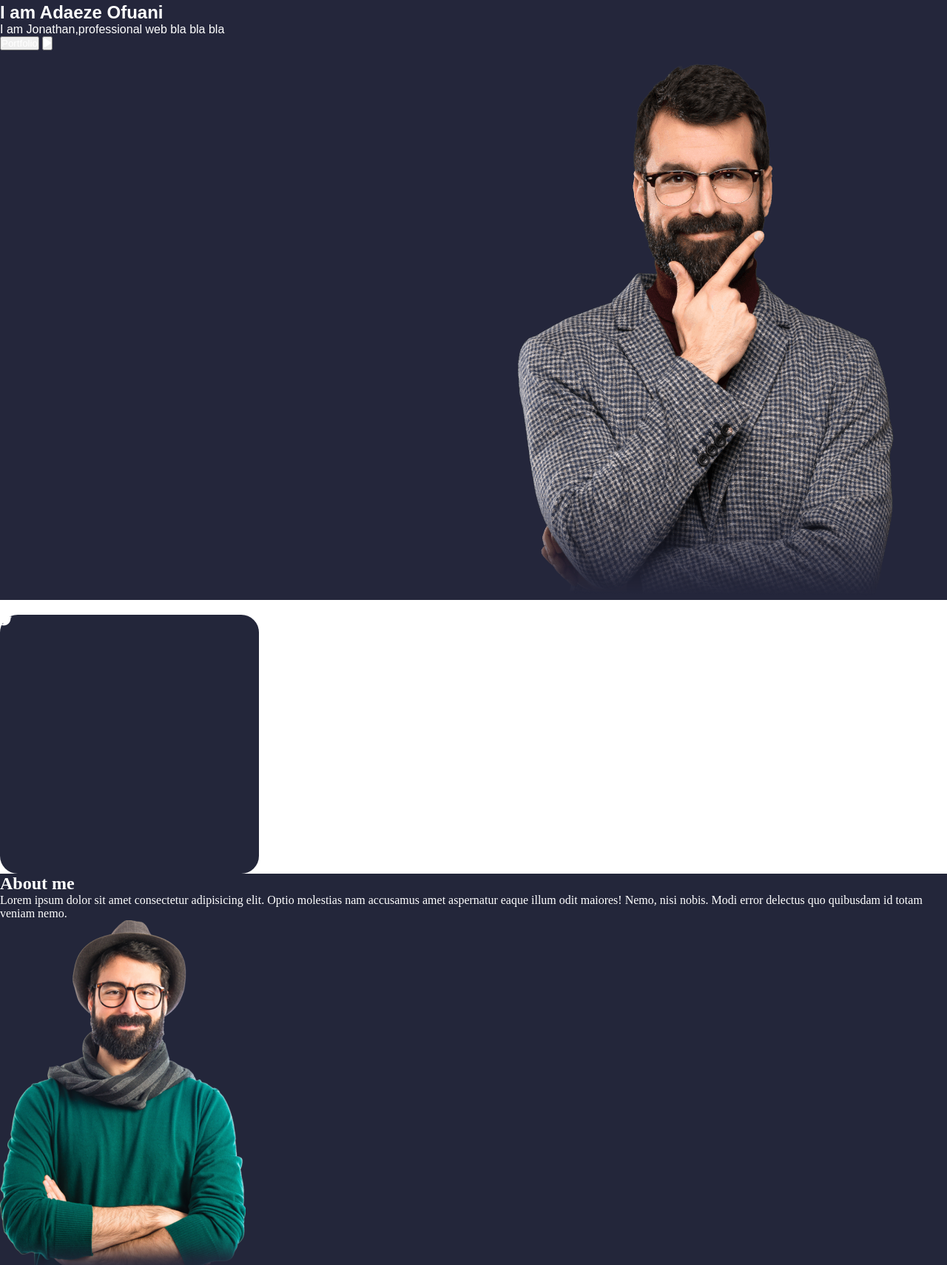
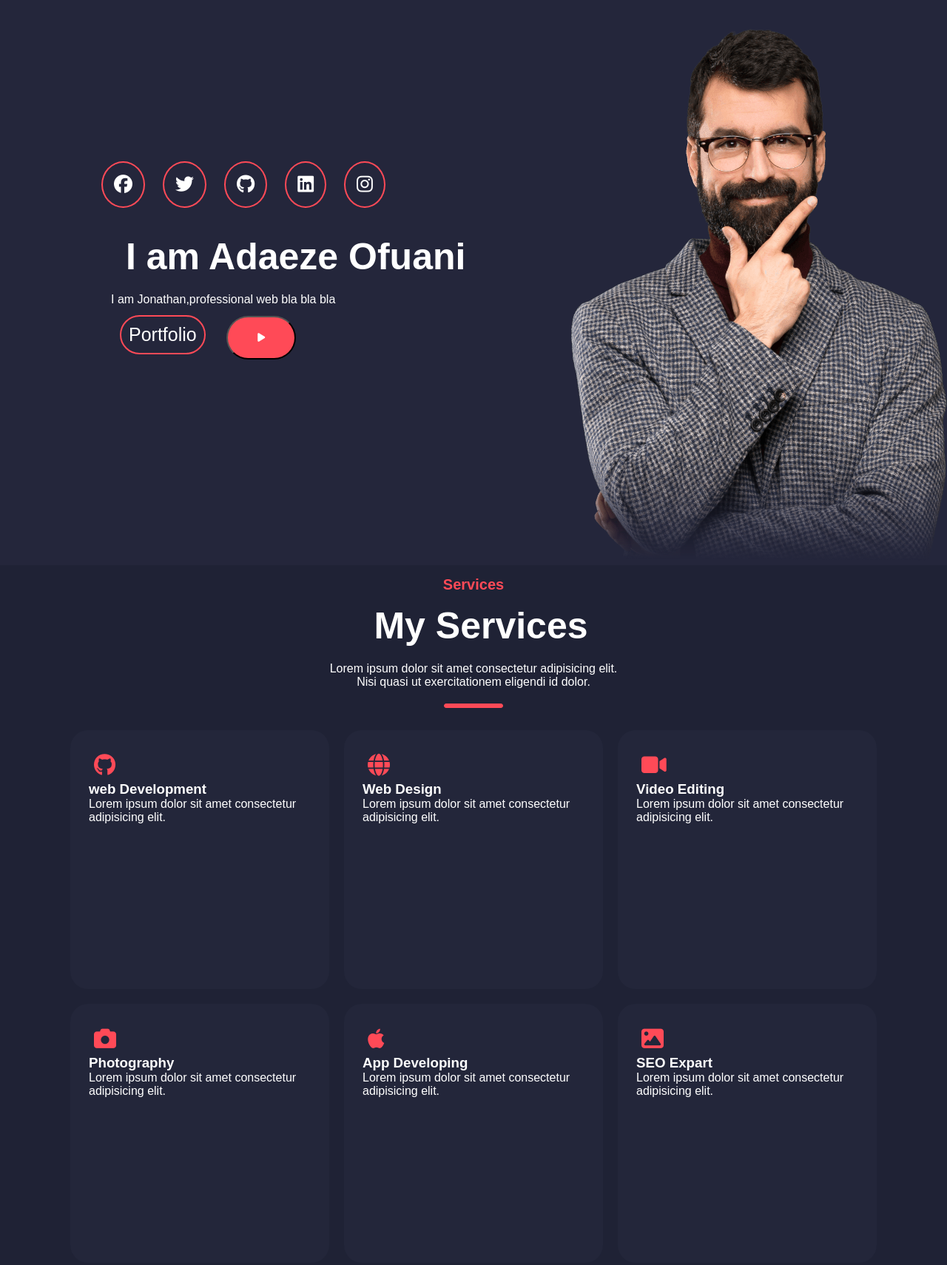
Before and after one commit to DEBOERAH/Html-portfolio, a plain HTML site: page index.html in a window 1280 px wide. Shown: the part 169-1879 px from the top of the page at 74% size. Drawn offline with Linux system fonts and the light colour scheme.

Commit message:
worked on service section

```diff
--- a/index.html
+++ b/index.html
@@ -15,8 +15,8 @@
 
 <body>
     <!-- header part -->
-    <header class="backcolor">
-        <div id="logo"><img src="./images/Amike logo.png" alt=" amike logo" id=" brand-logo">
+    <header class="header">
+        <div id="brandlogo"><img src="./images/Amike logo.png" alt=" amike logo">
         </div>
         <nav>
             <ul id="navbar">
@@ -34,8 +34,8 @@
     <!-- main part -->
     <main>
 
-        <section id="home">
-            <div>
+        <section class="home">
+            <div class="home-container">
                 <div id="socialicons">
                     <!-- social icons -->
                     <div id="socialgroup">
@@ -59,18 +59,22 @@
                 </div>
 
                 <!-- text contect -->
-                <H1>I am Adaeze Ofuani</H1>
+                <div  id="home-text" >
+                    <div>
+                        <H1 class="Adaeze">I am Adaeze Ofuani</H1>
 
                         <p>I am Jonathan,professional web bla bla bla</p>
+                    </div>
                     <!-- cta button  -->
                     <div>
-                    <button>
+                        <button class="pbutton">
                             Portfolio
                         </button>
 
-                    <button>
+                        <button id="abutton">
                             <i class="fa-solid fa-play"></i>
                         </button>
+                    </div>
                 </div>
             </div>
 
@@ -81,22 +85,95 @@
 
         </section>
 
-                        <div id="bottombox">
-                            <div class="service-card"><i class="fa-brands fa-twitter"></i></div>
+        <section id="Services">
+
+            <div class="servicetop">
+                <h5 id="servicesh5">Services</h5>
+                <h2 class="Adaeze">My Services</h2>
+                <p>Lorem ipsum dolor sit amet consectetur adipisicing elit. <br> Nisi quasi ut exercitationem eligendi
+                    id dolor. </p>
+                <hr class="horiline">
+
+            </div>
+
+
+            <div id="service-buttom">
+                <div class="service-card">
+                    <i class="fa-brands fa-github"></i> </i>
+                    <h3>web Development</h3>
+                    <p> Lorem ipsum dolor sit amet consectetur adipisicing elit.</p>
+
+                </div>
+
+
+                <div class="service-card">
+                    <i class="fa-solid fa-globe"></i>
+                    <h3>Web Design</h3>
+                    <p> Lorem ipsum dolor sit amet consectetur adipisicing elit.</p>
+
+
+
+                </div>
+
+
+                <div class="service-card">
+                    <i class="fa-solid fa-video"></i>
+                    <h3>Video Editing</h3>
+                    <p> Lorem ipsum dolor sit amet consectetur adipisicing elit.</p>
+
+
+
+                </div>
+
+                <div class="service-card">
+                    <i class="fa-solid fa-camera"></i>
+                    <h3>Photography</h3>
+                    <p> Lorem ipsum dolor sit amet consectetur adipisicing elit.</p>
+
+
+
+                </div>
+
+                <div class="service-card">
+                    <i class="fa-brands fa-apple"></i>
+                    <h3>App Developing</h3>
+                    <p> Lorem ipsum dolor sit amet consectetur adipisicing elit.</p>
+
+
+
+                </div>
+
+                <div class="service-card">
+                    <i class="fa-solid fa-image"></i>
+                    <h3>SEO Expart</h3>
+                    <p> Lorem ipsum dolor sit amet consectetur adipisicing elit.</p>
+
+
+
+                </div>
+
+
+            </div>
+
+        </section>
+
+
 
         <section id="About">
 
-            <div>
-                <H1>About me</H1>
-                <p>Lorem ipsum dolor sit amet consectetur adipisicing elit. Optio molestias nam accusamus amet
+            <div class="servicetop">
+                <H1 class="Adaeze">About me</H1>
+                <p>Lorem ipsum dolor sit amet consectetur adipisicing elit. Optio molestias nam accusamus amet <br>
                     aspernatur
-                    eaque illum odit maiores! Nemo, nisi nobis. Modi error delectus quo quibusdam id totam veniam nemo.
+                    eaque illum odit maiores! Nemo, <br>nisi nobis. Modi error delectus quo quibusdam id totam veniam nemo.
                 </p>
+                <hr class="horiline">
             </div>
-            <div>
-                <div id="leftbox">
-                    <img src="./images/Amikeman 2.png" alt="Amikeman2">
+            <div class="home" >
+                <div id="leftbox" >
+                    <img src="./images/Amikeman 2.png" alt="Amikeman2" id="amikeman2">
                 </div>
+
                 <div id="rightbox">
                     <H2>Hi There</H2>
                     <p>Lorem ipsum dolor sit amet consectetur adipisicing elit. Aperiam quam illum quasi minima
@@ -119,6 +196,8 @@
                 </div>
             </div>
         </section>
+
+
         <section id="Skills">
 
             <div>
--- a/styles/style.css
+++ b/styles/style.css
@@ -6,14 +6,26 @@
 
 }
 
-.backcolor{
+/* header part */
+
+#brandlogo{
+    background-color: #1f2235;
+    padding: 10px;
+    text-align: right
+
+
+}
+
+.header{
     background-color: #1f2235;
     color: white;
     display: flex;
     justify-content: space-between;
     position: fixed;
-    padding: 28px 68px;
+
     width: 100%;
+
+
 
 
 }
@@ -32,77 +44,199 @@
 
 
 }
+
+
+
+
+
+
+
+
 .hover:hover{
-    color: red
+    color: #FF4A57
 
 }
 
-#amikeman{
-    margin: 10px 300px 20px 700px;
-
+#home-text{
+    padding-left: 50px;
 }
 
+.Adaeze{
+   padding-left: 20px;
+   padding-bottom: 20px;
 
-#home{
+   font-size: 50px;
 
-    background-color: #24263b;
-    font-family: 'Poppins', sans-serif;
-    padding-top: 50px;
-
-}
-
-#socialgroup{
-    display: flex;
-    justify-content: left;
-    padding: 30px
 
 
 
 }
 
-#socialgroup:hover{
-    color: #FF0000;
+.home-container {
+    padding-left: 100px;
+    padding-top: 150px;
+}
+
+.pbutton{
+    padding: 10px;
+    margin: 12px;
+    border-radius: 40px;
+    font-size: 25px;
+    border: 2px solid #FF4A57;
+    background-color: #24263b;
+
+}
+#abutton{
+    padding: 20px 40px;
+    margin: 12px;
+    border-radius: 40px;
+    background-color: #FF4A57;
+
+
+
+
+
+}
+
+.pbutton:hover{
+    background-color: #FF4A57;
+
 }
 
 
 
-#socialicons{
-    padding-left: 60px;
-margin-left: 200px;
 
+#amikeman2{
+    padding-top: 10px;
+    padding-right: 40px;
 
-}
-
-.symbols{
-    padding: 10px;
-    border: 2px solid #FF0000;
-    margin: 10px;
-    border-radius: 50%;
 
 
 }
 
 
-/* service section */
-#Service{
-    background-color: #1f2235;
+.home{
+
+    background-color: #24263b;
+    font-family: 'Poppins', sans-serif;
+    padding-top: 200px;
+    display: flex;
+    justify-content:space-between
+
+
+}
+
+
+
+#socialgroup{
+    display: flex;
+    justify-content: left;
+    padding: 25px
+
+
+
 }
 
 
 
 
 
+/* #socialicons{
 
-/* About */
-#About{
-    background-color: #23263A;
+
+
+
+} */
+
+.symbols{
+    padding: 15px;
+    border: 2px solid #FF4A57;
+    margin: 12px;
+    border-radius: 50%;
+    font-size: 25px;
+
 }
+
+.symbols:hover{
+    background-color: #FF4A57
+
+}
+
+
+/* service section */
+
+#Services{
+    background-color: #1f2235;
+    font-family: 'Poppins', sans-serif;
+
+}
+
+
 
 .service-card{
     background-color: #23263A;
     height: 350px;
 width: 350px;
 border-radius: 24px;
+margin: 10px;
+padding: 25px;
+
+}
+.service-card i{
+    color: #FF4A57;
+    font-size: 30px;
+    padding: 7px;
+}
+
+.service-card i:hover{
+    color: #fff;
+}
+
+
+.service-card:hover{
+    background-color: #FF4A57
+}
+
+.servicetop{
+    text-align: center;
+
+}
+
+#servicesh5{
+    text-align: center;
+    font-size: 20px;
+    padding: 15px;
+    color: #FF4A57;
+}
+
+.horiline{
+
+     border: 1px solid #FF4A57;
+margin: 20px  600px;
+border-radius: 10px;
+padding: 2px;
+background-color: #FF4A57;
+
+
+
 
 
 }
+
+
+
+#service-buttom {
+    display: flex;
+    flex-wrap: wrap;
+    justify-content: center;
+
+}
+
+
+
+/* About */
+#About{
+    background-color: #23263A;
+    font-family: 'Poppins', sans-serif;
+    padding-top: 50px;
+}
```
Lines whose indentation alone changed are shown as unchanged.
